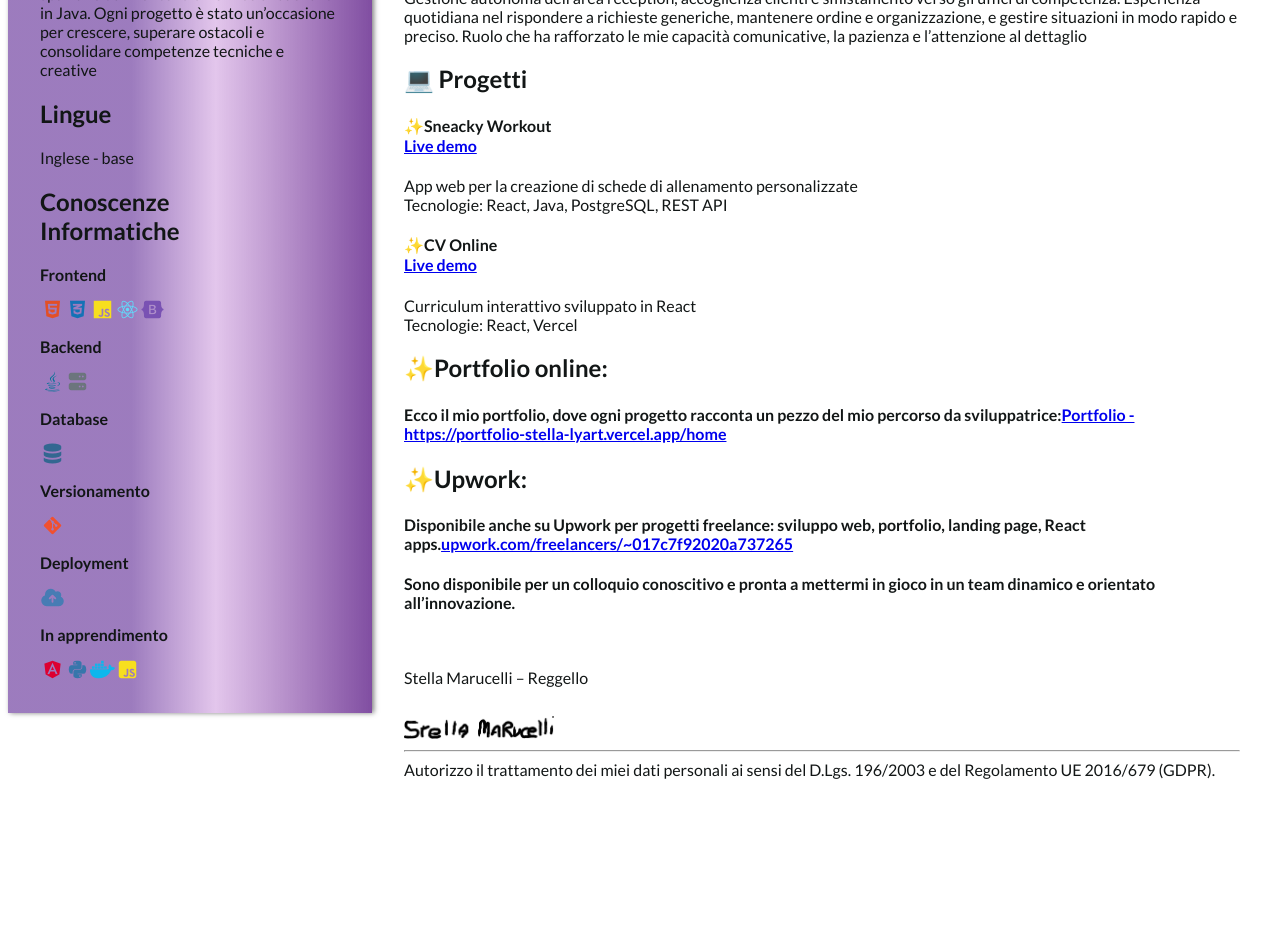
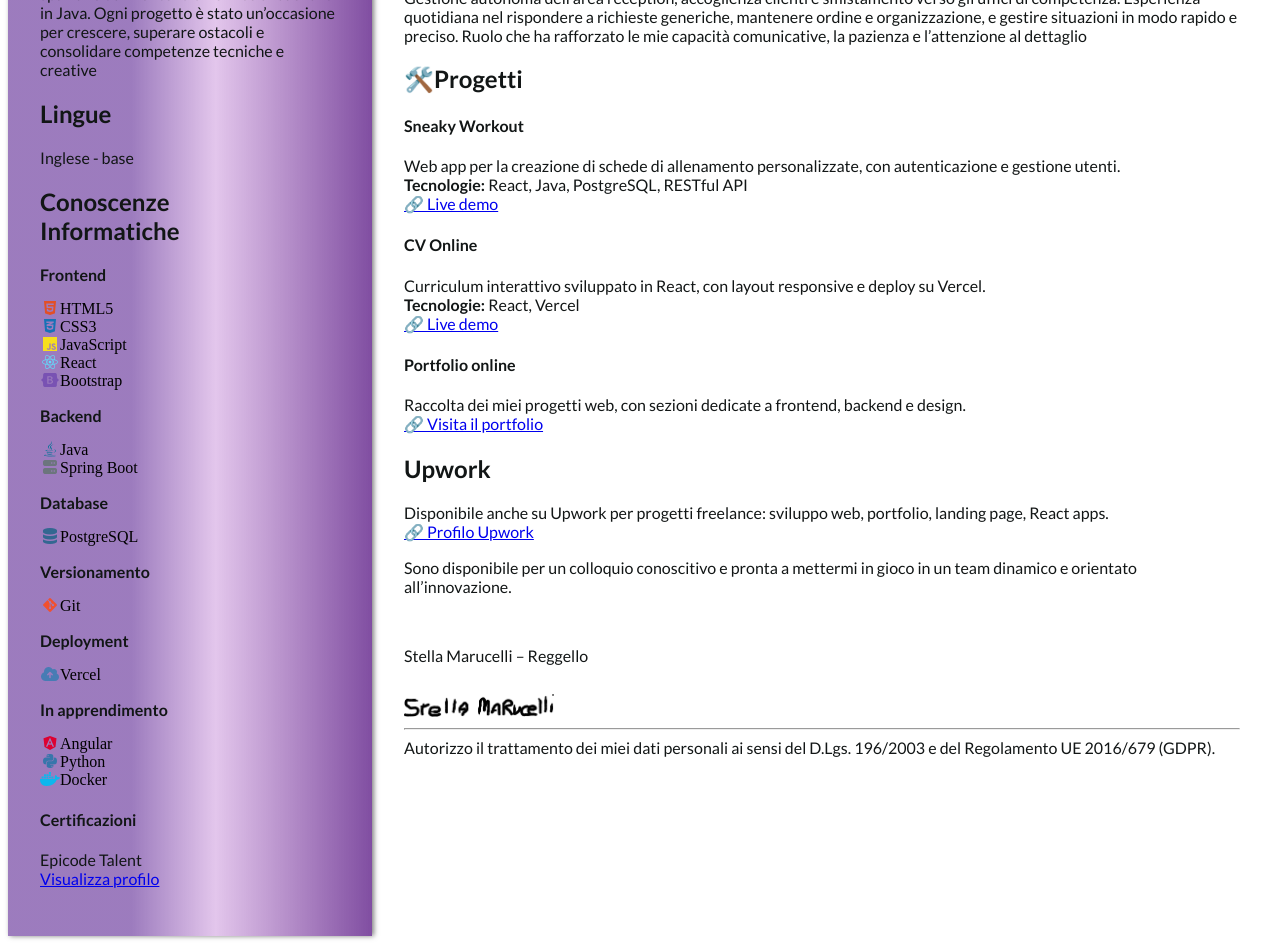
Before and after one commit to 11292-stella/cv-stella-marucelli, a React (Vite) app: page / in a window 1280 px wide. Shown: the part 780-1724 px from the top of the page. Before the commit the page ends 1615 px from the top, so only its background shows below. Built offline with nearby package versions, Linux system fonts and the light colour scheme.

Commit message:
Primo commit

```diff
--- a/index.html
+++ b/index.html
@@ -2,7 +2,7 @@
 <html lang="en">
   <head>
     <meta charset="UTF-8" />
-    <link rel="icon" type="image/svg+xml" href="/vite.svg" />
+
     <meta name="viewport" content="width=device-width, initial-scale=1.0" />
     <title>CV Stella Marucelli</title>
   </head>
--- a/src/Cv.jsx
+++ b/src/Cv.jsx
@@ -95,106 +95,106 @@ const Cv = function () {
             <strong>Frontend</strong>
           </p>
           <div className="d-flex flex-wrap gap-3 mb-3">
-            <i
-              className="fab fa-html5"
-              style={{ fontSize: "20px", color: "#E34F26" }}
-              title="HTML5"
-            ></i>
-            <i
-              className="fab fa-css3-alt"
-              style={{ fontSize: "20px", color: "#1572B6" }}
-              title="CSS3"
-            ></i>
-            <i
-              className="fab fa-js"
-              style={{ fontSize: "20px", color: "#F7DF1E" }}
-              title="JavaScript"
-            ></i>
-            <i
-              className="fab fa-react"
-              style={{ fontSize: "20px", color: "#61DBFB" }}
-              title="React"
-            ></i>
-            <i
-              className="fab fa-bootstrap"
-              style={{ fontSize: "20px", color: "#7952B3" }}
-              title="Bootstrap"
-            ></i>
+            <div className="skill-item">
+              <i className="fab fa-html5" style={{ color: "#E34F26" }}></i>
+              <span>HTML5</span>
+            </div>
+            <div className="skill-item">
+              <i className="fab fa-css3-alt" style={{ color: "#1572B6" }}></i>
+              <span>CSS3</span>
+            </div>
+            <div className="skill-item">
+              <i className="fab fa-js" style={{ color: "#F7DF1E" }}></i>
+              <span>JavaScript</span>
+            </div>
+            <div className="skill-item">
+              <i className="fab fa-react" style={{ color: "#61DBFB" }}></i>
+              <span>React</span>
+            </div>
+            <div className="skill-item">
+              <i className="fab fa-bootstrap" style={{ color: "#7952B3" }}></i>
+              <span>Bootstrap</span>
+            </div>
           </div>
 
           <p>
             <strong>Backend</strong>
           </p>
           <div className="d-flex flex-wrap gap-3 mb-3">
-            <i
-              className="fab fa-java"
-              style={{ fontSize: "20px", color: "#007396" }}
-              title="Java"
-            ></i>
-            <i
-              className="fas fa-server"
-              style={{ fontSize: "20px", color: "#6c757d" }}
-              title="Spring Boot"
-            ></i>
+            <div className="skill-item">
+              <i className="fab fa-java" style={{ color: "#007396" }}></i>
+              <span>Java</span>
+            </div>
+            <div className="skill-item">
+              <i className="fas fa-server" style={{ color: "#6c757d" }}></i>
+              <span>Spring Boot</span>
+            </div>
           </div>
 
           <p>
             <strong>Database</strong>
           </p>
           <div className="d-flex flex-wrap gap-3 mb-3">
-            <i
-              className="fas fa-database"
-              style={{ fontSize: "20px", color: "#336791" }}
-              title="PostgreSQL"
-            ></i>
+            <div className="skill-item">
+              <i className="fas fa-database" style={{ color: "#336791" }}></i>
+              <span>PostgreSQL</span>
+            </div>
           </div>
 
           <p>
             <strong>Versionamento</strong>
           </p>
           <div className="d-flex flex-wrap gap-3 mb-3">
-            <i
-              className="fab fa-git-alt"
-              style={{ fontSize: "20px", color: "#F1502F" }}
-              title="Git"
-            ></i>
+            <div className="skill-item">
+              <i className="fab fa-git-alt" style={{ color: "#F1502F" }}></i>
+              <span>Git</span>
+            </div>
           </div>
 
           <p>
             <strong>Deployment</strong>
           </p>
           <div className="d-flex flex-wrap gap-3 mb-3">
+            <div className="skill-item">
               <i
                 className="fas fa-cloud-upload-alt"
-              style={{ fontSize: "20px", color: "#477cb4ff" }}
-              title="Vercel"
+                style={{ color: "#477cb4ff" }}
               ></i>
+              <span>Vercel</span>
+            </div>
           </div>
 
           <p>
             <strong>In apprendimento</strong>
           </p>
           <div className="d-flex flex-wrap gap-3 mb-3">
-            <i
-              className="fab fa-angular"
-              style={{ fontSize: "20px", color: "#DD0031" }}
-              title="Angular"
-            ></i>
-            <i
-              className="fab fa-python"
-              style={{ fontSize: "20px", color: "#3776AB" }}
-              title="Python"
-            ></i>
-            <i
-              className="fab fa-docker"
-              style={{ fontSize: "20px", color: "#0db7ed" }}
-              title="Docker"
-            ></i>
-            <i
-              className="fab fa-js-square"
-              style={{ fontSize: "20px", color: "#F7DF1E" }}
-              title="TypeScript"
-            ></i>
+            <div className="skill-item">
+              <i className="fab fa-angular" style={{ color: "#DD0031" }}></i>
+              <span>Angular</span>
+            </div>
+            <div className="skill-item">
+              <i className="fab fa-python" style={{ color: "#3776AB" }}></i>
+              <span>Python</span>
+            </div>
+            <div className="skill-item">
+              <i className="fab fa-docker" style={{ color: "#0db7ed" }}></i>
+              <span>Docker</span>
+            </div>
+          </div>
+
+          <div className="project">
+            <h4>Certificazioni</h4>
+            <p>
+              Epicode Talent
+              <br />
+              <a
+                href="https://talent.epicode.com/talent/549fd8c5-b132-433a-8a03-c38daf4a8960"
+                target="_blank"
+                rel="noopener noreferrer"
+              >
+                Visualizza profilo
+              </a>
+            </p>
           </div>
         </div>
       </div>
@@ -259,62 +259,78 @@ const Cv = function () {
           le mie capacità comunicative, la pazienza e l’attenzione al dettaglio
         </p>
 
-        <h2>💻 Progetti</h2>
-        <h4>
-          ✨Sneacky Workout <br />
+        <h2>🛠️Progetti</h2>
+
+        <div className="project">
+          <h4>Sneaky Workout</h4>
+          <p>
+            Web app per la creazione di schede di allenamento personalizzate,
+            con autenticazione e gestione utenti.
+            <br />
+            <strong>Tecnologie:</strong> React, Java, PostgreSQL, RESTful API
+            <br />
             <a
-            href=" https://front-project-personal-trainer.vercel.app/home"
+              href="https://front-project-personal-trainer.vercel.app/home"
               target="_blank"
               rel="noopener noreferrer"
             >
-            Live demo
-          </a>{" "}
-        </h4>
+              🔗 Live demo
+            </a>
+          </p>
+        </div>
+
+        <div className="project">
+          <h4>CV Online</h4>
           <p>
-          App web per la creazione di schede di allenamento personalizzate{" "}
+            Curriculum interattivo sviluppato in React, con layout responsive e
+            deploy su Vercel.
             <br />
-          Tecnologie: React, Java, PostgreSQL, REST API
-        </p>
-
-        <h4>
-          ✨CV Online <br />
+            <strong>Tecnologie:</strong> React, Vercel
+            <br />
             <a
-            href=" https://cv-stella-marucelli.vercel.app"
+              href="https://cv-stella-marucelli.vercel.app"
               target="_blank"
               rel="noopener noreferrer"
             >
-            Live demo
-          </a>{" "}
-        </h4>
+              🔗 Live demo
+            </a>
+          </p>
+        </div>
+
+        <div className="project">
+          <h4>Portfolio online</h4>
           <p>
-          Curriculum interattivo sviluppato in React <br />
-          Tecnologie: React, Vercel
+            Raccolta dei miei progetti web, con sezioni dedicate a frontend,
+            backend e design.
+            <br />
+            <a
+              href="https://portfolio-stella-lyart.vercel.app/home"
+              target="_blank"
+              rel="noopener noreferrer"
+            >
+              🔗 Visita il portfolio
+            </a>
+          </p>
+        </div>
+
+        <h2>Upwork</h2>
+        <p>
+          Disponibile anche su Upwork per progetti freelance: sviluppo web,
+          portfolio, landing page, React apps.
+          <br />
+          <a
+            href="https://www.upwork.com/freelancers/~017c7f92020a737265"
+            target="_blank"
+            rel="noopener noreferrer"
+          >
+            🔗 Profilo Upwork
+          </a>
         </p>
 
-        <h2>✨Portfolio online:</h2>
-        <h4>
-          <span>
-            Ecco il mio portfolio, dove ogni progetto racconta un pezzo del mio
-            percorso da sviluppatrice:
-          </span>
-          <a href="https://portfolio-stella-lyart.vercel.app/home">
-            Portfolio - https://portfolio-stella-lyart.vercel.app/home
-          </a>
-        </h4>
-        <h2>✨Upwork:</h2>
-        <h4>
-          <span>
-            Disponibile anche su Upwork per progetti freelance: sviluppo web,
-            portfolio, landing page, React apps.
-          </span>
-          <a href="upwork.com/freelancers/~017c7f92020a737265">
-            upwork.com/freelancers/~017c7f92020a737265
-          </a>
-        </h4>
-        <h4>
+        <p>
           Sono disponibile per un colloquio conoscitivo e pronta a mettermi in
           gioco in un team dinamico e orientato all’innovazione.
-        </h4>
+        </p>
         <br />
         <p>
           Stella Marucelli – Reggello
--- a/src/styles/cv.css
+++ b/src/styles/cv.css
@@ -87,3 +87,7 @@ h1 {
 .luogo {
   color: #5c5c5c;
 }
+
+.project {
+  font-family: "Lato", sans-serif;
+}
```
Lines whose indentation alone changed are shown as unchanged.
